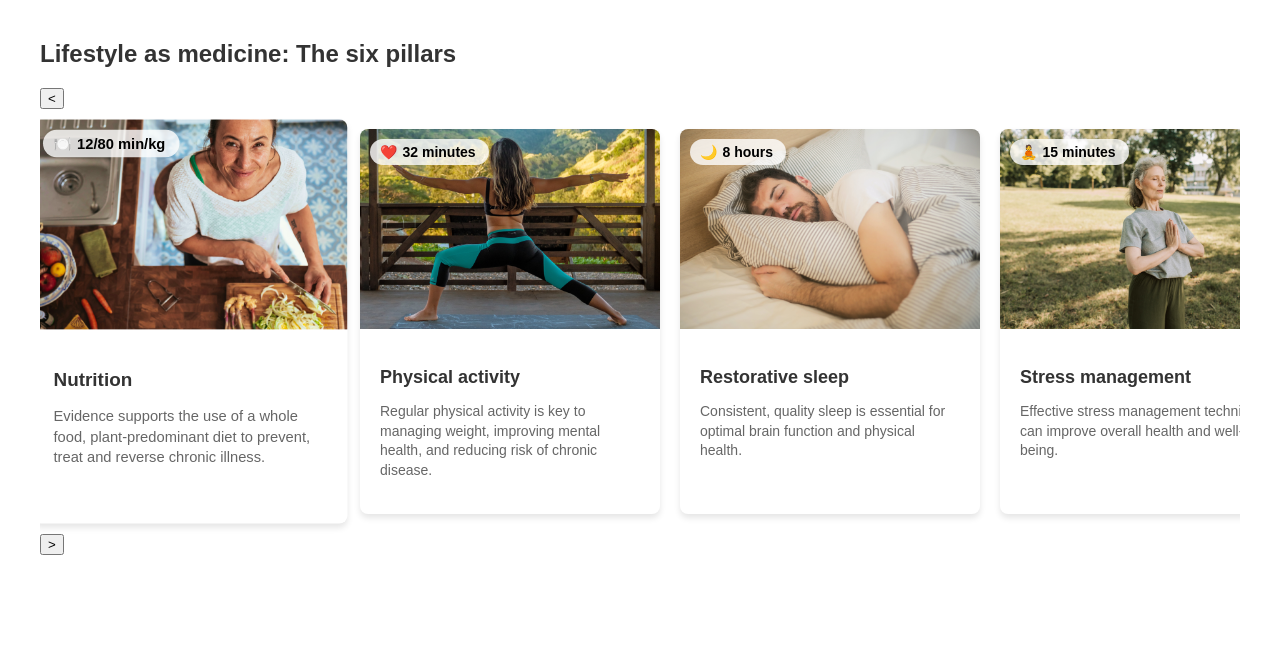
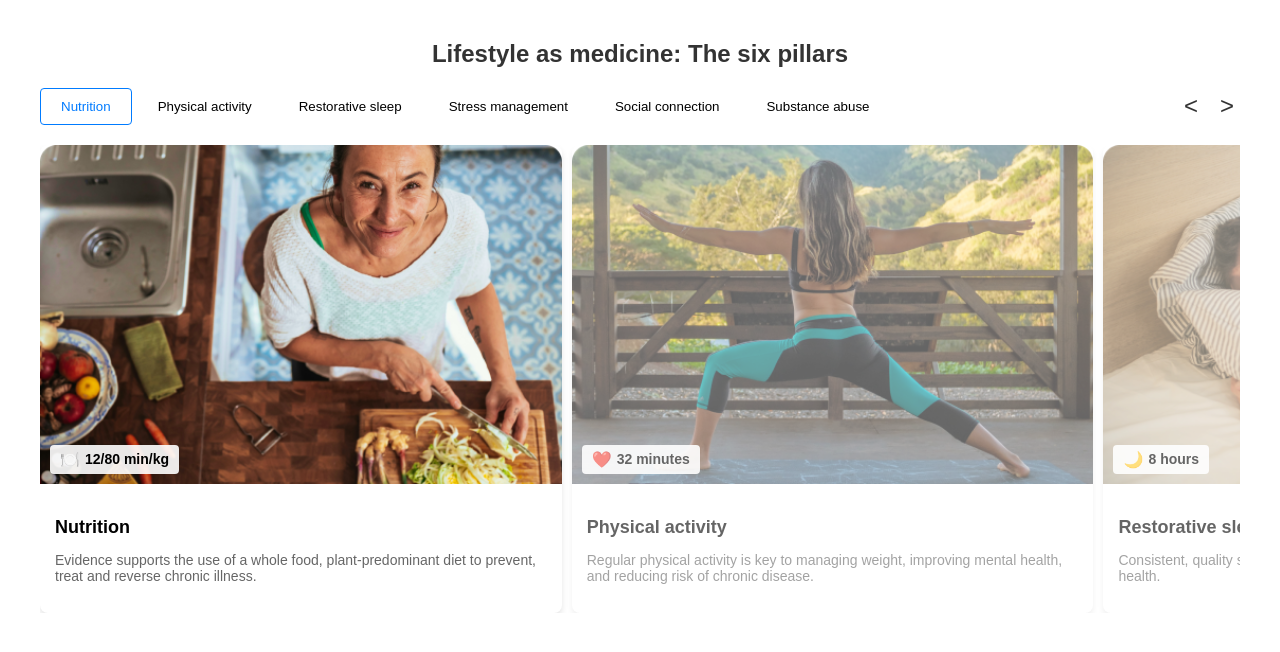
Before and after one commit to omp28/proactive-frontend, a React (Create React App) app: page / in a window 1280 px wide. Shown: the top 652 px of the page. Built offline with nearby package versions, Linux system fonts and the light colour scheme.

Commit message:
feat: infinite scroll

```diff
--- a/src/components/Lifestyle/Lifestyle.js
+++ b/src/components/Lifestyle/Lifestyle.js
@@ -1,4 +1,4 @@
-import React, { useState } from "react";
+import React, { useState, useRef } from "react";
 import "./Lifestyle.scss";
 
 const pillars = [
@@ -66,29 +66,64 @@ const pillars = [
 
 const Lifestyle = () => {
   const [activeIndex, setActiveIndex] = useState(0);
+  const carouselRef = useRef(null);
 
   const handleNext = () => {
-    setActiveIndex((prev) => (prev + 1) % pillars.length);
+    const nextIndex = (activeIndex + 1) % pillars.length;
+    setActiveIndex(nextIndex);
+    scrollToCard(nextIndex);
   };
 
   const handlePrev = () => {
-    setActiveIndex((prev) => (prev - 1 + pillars.length) % pillars.length);
+    const prevIndex = (activeIndex - 1 + pillars.length) % pillars.length;
+    setActiveIndex(prevIndex);
+    scrollToCard(prevIndex);
+  };
+
+  const scrollToCard = (index) => {
+    if (carouselRef.current) {
+      const cardWidth = carouselRef.current.offsetWidth / 2.3;
+      const scrollLeft = index * cardWidth;
+      carouselRef.current.scrollTo({
+        left: scrollLeft,
+        behavior: "smooth",
+      });
+    }
   };
 
   return (
     <div className="lifestyle-medicine">
       <h2 className="title">Lifestyle as medicine: The six pillars</h2>
-      <div className="carousel">
-        <button onClick={handlePrev} className="nav-button">
-          &lt;
-        </button>
-        <div className="cards">
+      <div className="tabs-container">
+        <div className="tabs">
+          {pillars.map((pillar, index) => (
+            <button
+              key={pillar.id}
+              className={`tab ${index === activeIndex ? "active" : ""}`}
+              onClick={() => {
+                setActiveIndex(index);
+                scrollToCard(index);
+              }}
+            >
+              {pillar.title}
+            </button>
+          ))}
+        </div>
+        <div className="navigation">
+          <button onClick={handlePrev} className="nav-button">
+            &lt;
+          </button>
+          <button onClick={handleNext} className="nav-button">
+            &gt;
+          </button>
+        </div>
+      </div>
+      <div className="carousel-container">
+        <div className="carousel" ref={carouselRef}>
           {pillars.map((pillar, index) => (
             <div
               key={pillar.id}
-              className={`card ${index === activeIndex ? "active" : ""} ${
-                index < activeIndex ? "left" : "right"
-              }`}
+              className={`card ${index === activeIndex ? "active" : ""}`}
             >
               <div className="card-image-container">
                 <img
@@ -110,9 +145,6 @@ const Lifestyle = () => {
             </div>
           ))}
         </div>
-        <button onClick={handleNext} className="nav-button">
-          &gt;
-        </button>
       </div>
     </div>
   );
--- a/src/components/Lifestyle/Lifestyle.scss
+++ b/src/components/Lifestyle/Lifestyle.scss
@@ -3,6 +3,7 @@
     margin: 0 auto;
     padding: 20px;
     font-family: Arial, sans-serif;
+    text-align: center;
 
     .title {
         font-size: 24px;
@@ -10,17 +11,40 @@
         margin-bottom: 20px;
     }
 
+    .tabs-container {
+        display: flex;
+        justify-content: space-between;
+        align-items: center;
+        margin-bottom: 20px;
+
+        .tabs {
+            display: flex;
+            overflow-x: auto;
+
+            .tab {
+                padding: 10px 20px;
+                margin-right: 5px;
+                background: none;
+                border: 1px solid transparent;
+                border-radius: 4px;
+                cursor: pointer;
+
+                &.active {
+                    border-color: #007bff;
+                    color: #007bff;
+                }
+            }
+        }
+
         .navigation {
-        position: absolute;
-        top: 20px;
-        right: 20px;
+            display: flex;
+            gap: 10px;
 
             .nav-button {
                 background: none;
                 border: none;
                 font-size: 24px;
                 cursor: pointer;
-            padding: 5px 10px;
                 color: #333;
 
                 &:hover {
@@ -28,131 +52,76 @@
                 }
             }
         }
+    }
 
-    .tabs {
+    .carousel-container {
+        position: relative;
+
+        .carousel {
             display: flex;
-        justify-content: flex-start;
-        overflow-x: auto;
-        margin-bottom: 20px;
-        border-bottom: 1px solid #e0e0e0;
+            overflow-x: hidden;
+            scroll-snap-type: x mandatory;
+            gap: 10px;
 
-        .tab {
-            padding: 10px 20px;
-            background: none;
-            border: none;
-            border-bottom: 2px solid transparent;
-            cursor: pointer;
-            white-space: nowrap;
-            color: #666;
-            font-weight: 500;
+            .card {
+                flex: 0 0 calc(100% / 2.3);
+                border-radius: 8px;
+                overflow: hidden;
+                box-shadow: 0 4px 6px rgba(0, 0, 0, 0.1);
+                transition: transform 0.3s, opacity 0.3s;
+                opacity: 0.6;
 
                 &.active {
-                border-bottom-color: #007bff;
-                color: #007bff;
+                    transform: scale(1);
+                    opacity: 1;
+                }
+
+                .card-image-container {
+                    position: relative;
+
+                    .card-image {
+                        width: 100%;
+                        height: auto;
+                        display: block;
+                    }
+
+                    .card-metric {
+                        position: absolute;
+                        bottom: 10px;
+                        left: 10px;
+                        background: rgba(255, 255, 255, 0.9);
+                        padding: 5px 10px;
+                        border-radius: 4px;
+                        display: flex;
+                        align-items: center;
+
+                        .icon {
+                            font-size: 16px;
+                            margin-right: 5px;
+                        }
+
+                        .metric {
+                            font-size: 14px;
+                            font-weight: bold;
                         }
                     }
                 }
 
-    .cards-container {
-        overflow: hidden;
-    }
-
-    .cards {
-        display: flex;
-        overflow-x: auto;
-        scroll-snap-type: x mandatory;
-        gap: 20px;
-        padding: 20px 0;
-
-        &::-webkit-scrollbar {
-            display: none;
-        }
-
-        -ms-overflow-style: none;
-        scrollbar-width: none;
-    }
-
-    .card {
-        flex: 0 0 300px;
-        scroll-snap-align: center;
-        background: #fff;
-        border-radius: 8px;
-        overflow: hidden;
-        box-shadow: 0 4px 6px rgba(0, 0, 0, 0.1);
-        transition: transform 0.3s ease;
-
-        &.active {
-            transform: scale(1.05);
-        }
-
-        .card-image-container {
-            position: relative;
-            width: 100%;
-            height: 200px;
-        }
-
-        .card-image {
-            width: 100%;
-            height: 100%;
-            object-fit: cover;
-        }
-
-        .card-metric {
-            position: absolute;
-            top: 10px;
-            left: 10px;
-            background: rgba(255, 255, 255, 0.8);
-            padding: 5px 10px;
-            border-radius: 20px;
-            display: flex;
-            align-items: center;
-            font-size: 14px;
-
-            .icon {
-                margin-right: 5px;
-            }
-
-            .metric {
-                font-weight: bold;
-                margin-right: 3px;
-            }
-
-            .unit {
-                color: #666;
-            }
-        }
-
-        .card-rectangle {
-            position: absolute;
-            bottom: 0;
-            left: 0;
-            width: 40px;
-            height: 5px;
-            background-color: #007bff;
-        }
-
                 .card-content {
-            padding: 20px;
+                    padding: 15px;
+                    text-align: left;
 
                     .card-title {
                         font-size: 18px;
                         margin-bottom: 10px;
-                color: #333;
                     }
 
                     .card-description {
                         font-size: 14px;
                         color: #666;
-                line-height: 1.4;
                     }
                 }
             }
         }
-
-@media (max-width: 768px) {
-    .lifestyle-medicine {
-        .card {
-            flex: 0 0 250px;
     }
 }
-}
```
Lines whose indentation alone changed are shown as unchanged.
